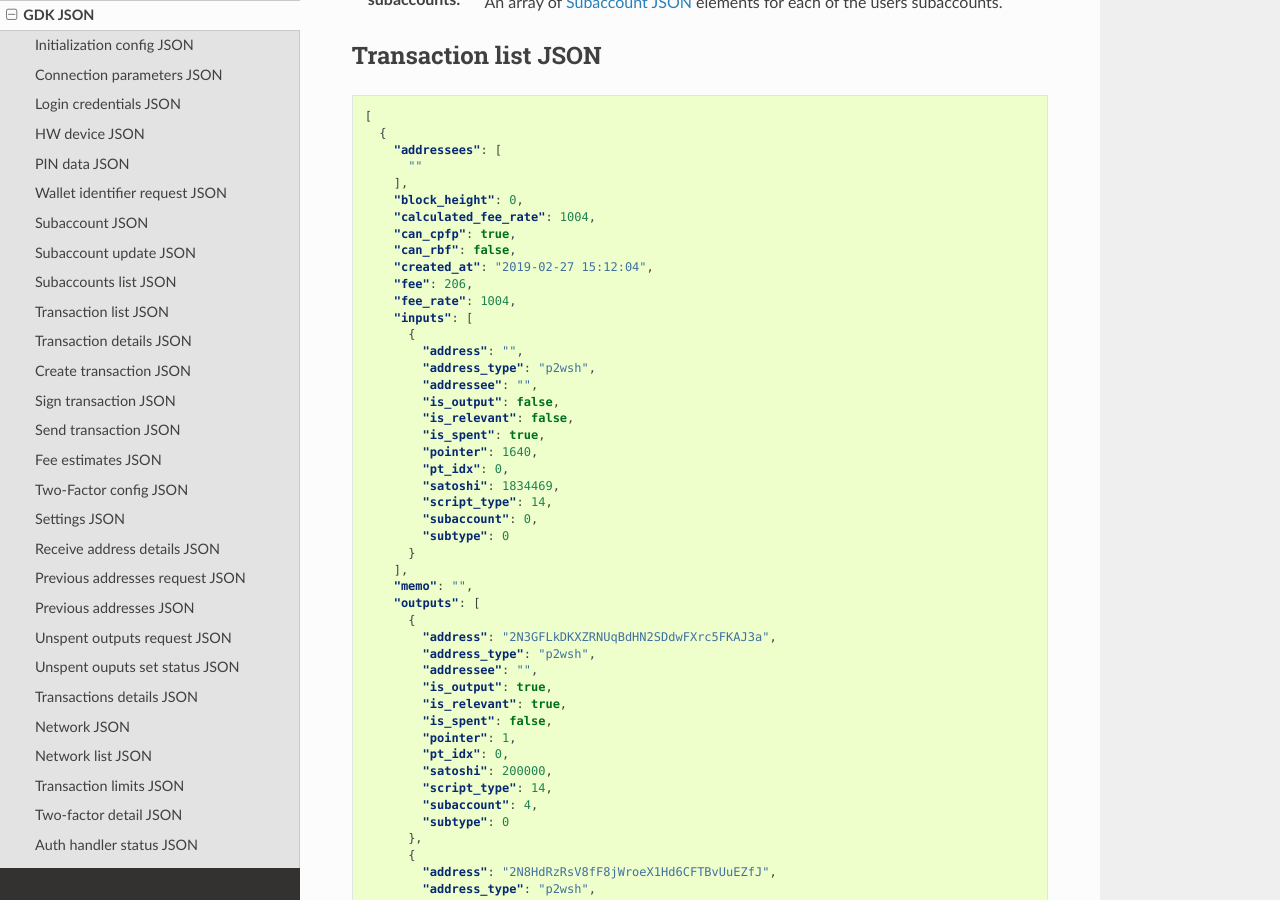
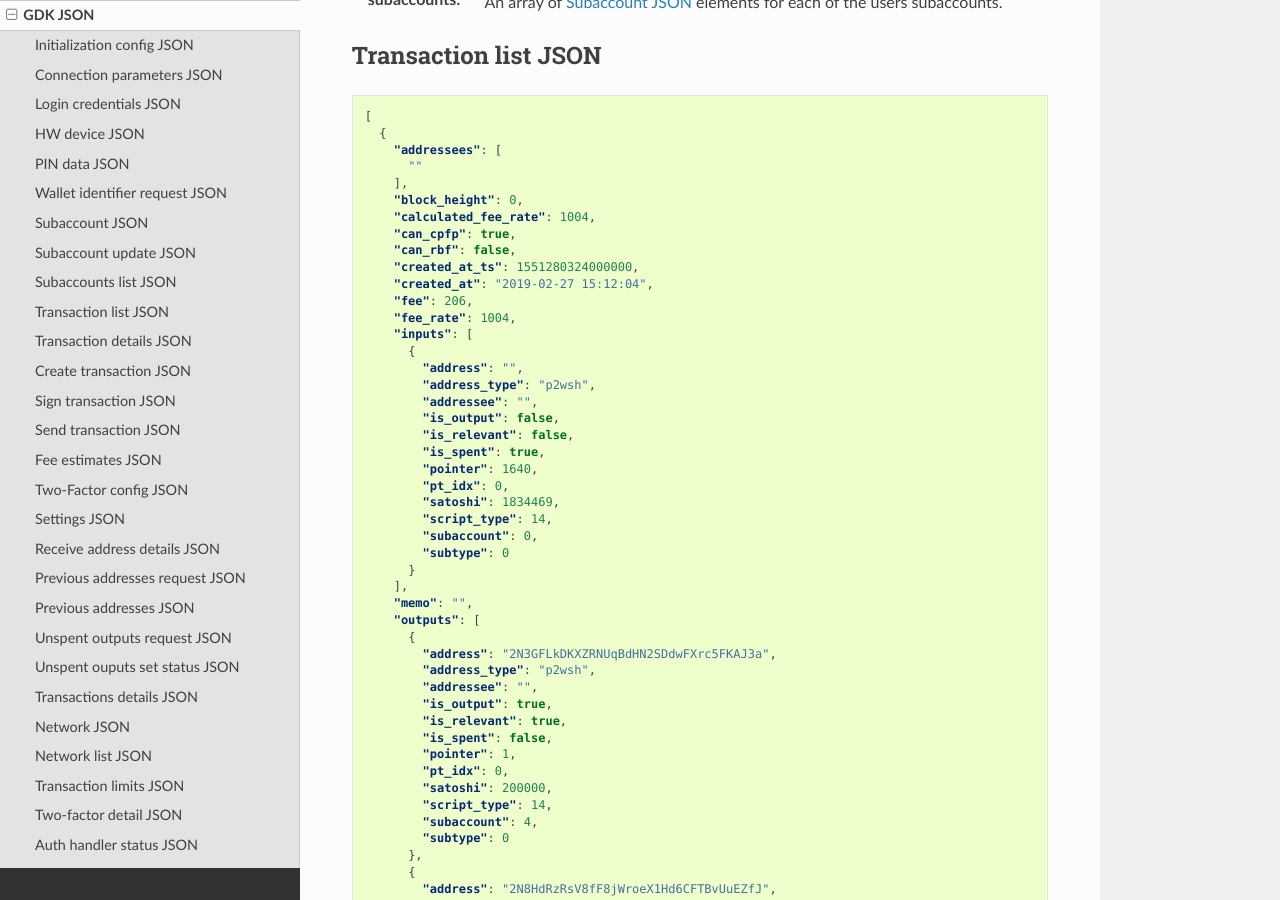
Before and after one commit to Blockstream/gdk, a Sphinx documentation site: the page built from docs/source/gdk-json.rst, in a window 1280 px wide and 900 px high, scrolled down 3890 px. Built offline with Sphinx 7.4.7 and the Read the Docs theme 2.0.0, drawn with Linux system fonts in a browser that asks for light colours; pages that are not in the unit, such as notebooks, are missing from menus.

Commit message:
docs: get_transactions: add missing created_at_ts
Note that it's in microseconds.

```diff
--- a/docs/source/gdk-json.rst
+++ b/docs/source/gdk-json.rst
@@ -237,6 +237,7 @@ Transaction list JSON
         "calculated_fee_rate": 1004,
         "can_cpfp": true,
         "can_rbf": false,
+        "created_at_ts": 1551280324000000,
         "created_at": "2019-02-27 15:12:04",
         "fee": 206,
         "fee_rate": 1004,
```
